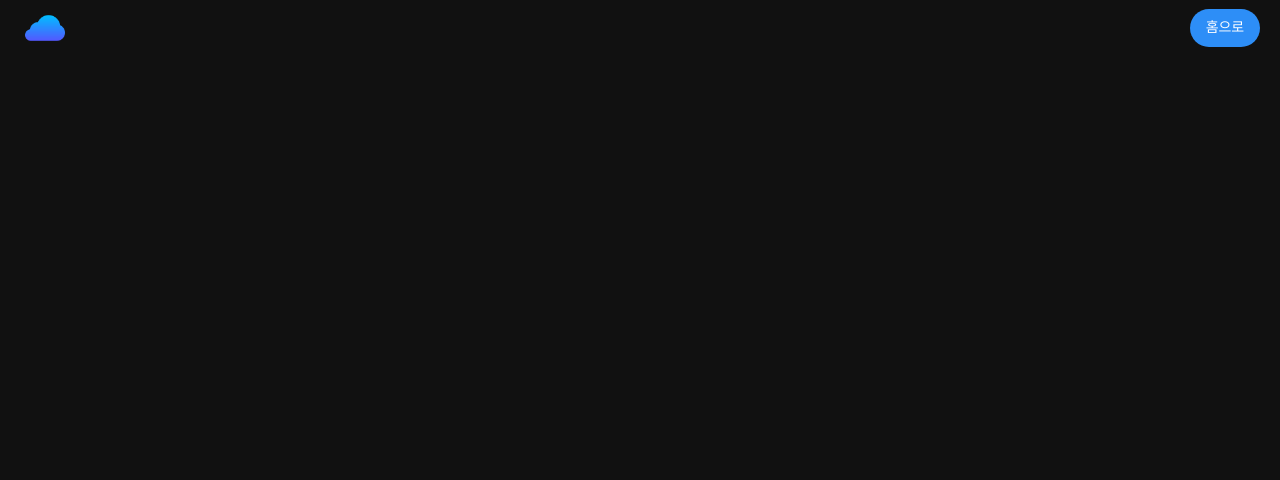
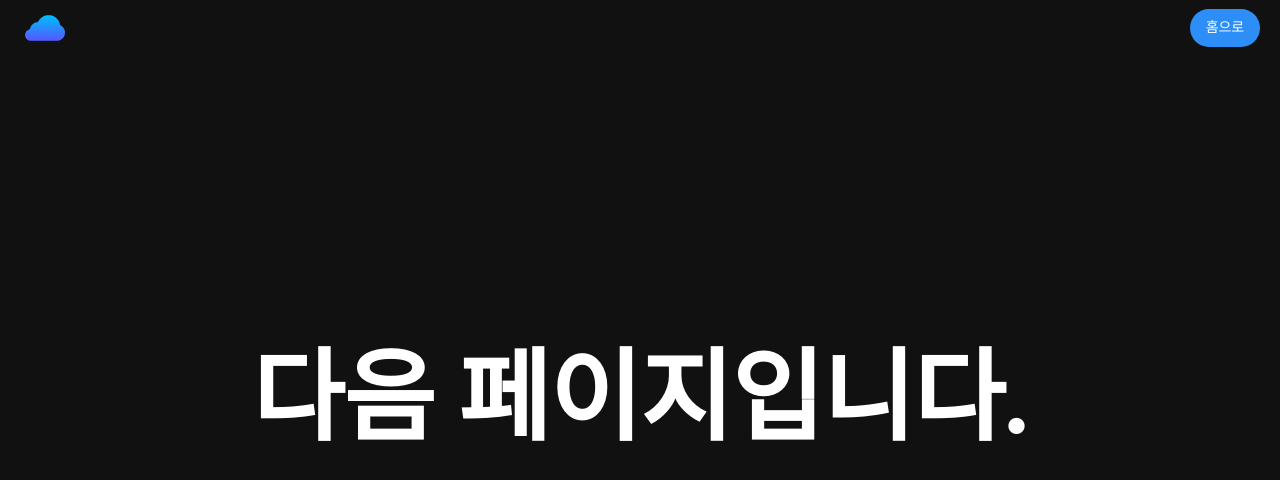
Before and after one commit to ryan-ahn/npm-nuxt3-starter, a Nuxt app: page /first in a window 1280 px wide. Shown: the top 480 px of the page. Built offline with nearby package versions, Linux system fonts and the light colour scheme; a web font is replaced by a local one.

Commit message:
Modify: 샘플 페이지 디자인 변경

```diff
--- a/common/content.ts
+++ b/common/content.ts
@@ -1,6 +1,9 @@
 export const CONTENT_PAGE = {
   main: {
     title: 'NUXT3\nSTART',
-    description: '다른 페이지로 이동 하시겠습니까?',
+    description: '다른 페이지로 이동 하시겠습니까?\nSSR에서 페이지 트랜지션을 경험해 보세요.',
+  },
+  fist: {
+    title: '다음 페이지입니다.',
   },
 };
--- a/containers/first/index.vue
+++ b/containers/first/index.vue
@@ -1,14 +1,30 @@
 <template>
   <section class="page-wrapper">
-    <h1>첫번째 페이지 컨테이너</h1>
+    <div class="title-box">
+      <h1>{{ contentTitle }}</h1>
+    </div>
   </section>
 </template>
 
-<script setup lang="ts"></script>
+<script setup lang="ts">
+import { CONTENT_PAGE } from '@common/content';
+// variable
+const contentTitle = CONTENT_PAGE.fist.title;
+</script>
 
 <style lang="scss">
 .page-wrapper {
+  @include flexSet(center, center, column);
   @include boxSet(100%, 100vh, 0px);
   @include colorSet(white, #111111);
 }
+.title-box {
+  @include flexSet(center, center, column);
+  gap: 10px;
+  padding: 50px;
+  & > h1 {
+    @include fontSet(100px, 700, 110px);
+    white-space: pre-wrap;
+  }
+}
 </style>
--- a/containers/main/index.vue
+++ b/containers/main/index.vue
@@ -43,20 +43,22 @@ const onClickRouteToStack = (path: string) => {
 
 <style lang="scss">
 .page-wrapper {
+  @include flexSet(center, center, column);
   @include boxSet(100%, 100vh, 0px);
   @include colorSet(white, #111111);
-  padding-top: 10%;
 }
 .title-box {
   @include flexSet(center, center, column);
-  gap: 30px;
+  gap: 10px;
   padding: 50px;
   & > h1 {
     @include fontSet(100px, 700, 110px);
     white-space: pre-wrap;
   }
   & > p {
-    @include fontSet(18px, 200, 30px);
+    @include fontSet(16px, 100, 30px);
+    text-align: center;
+    white-space: pre-wrap;
   }
 }
 .button-box {
```
